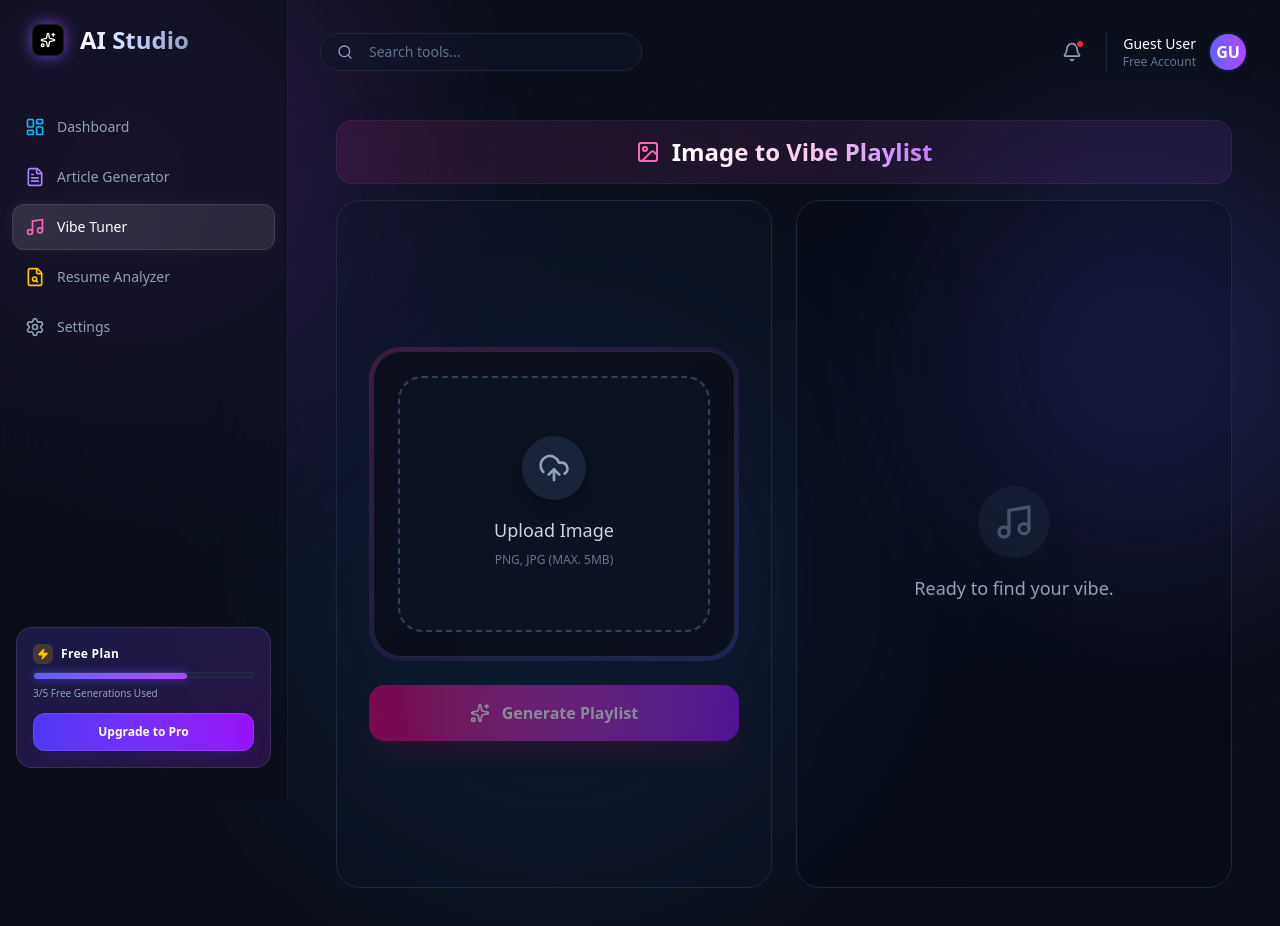
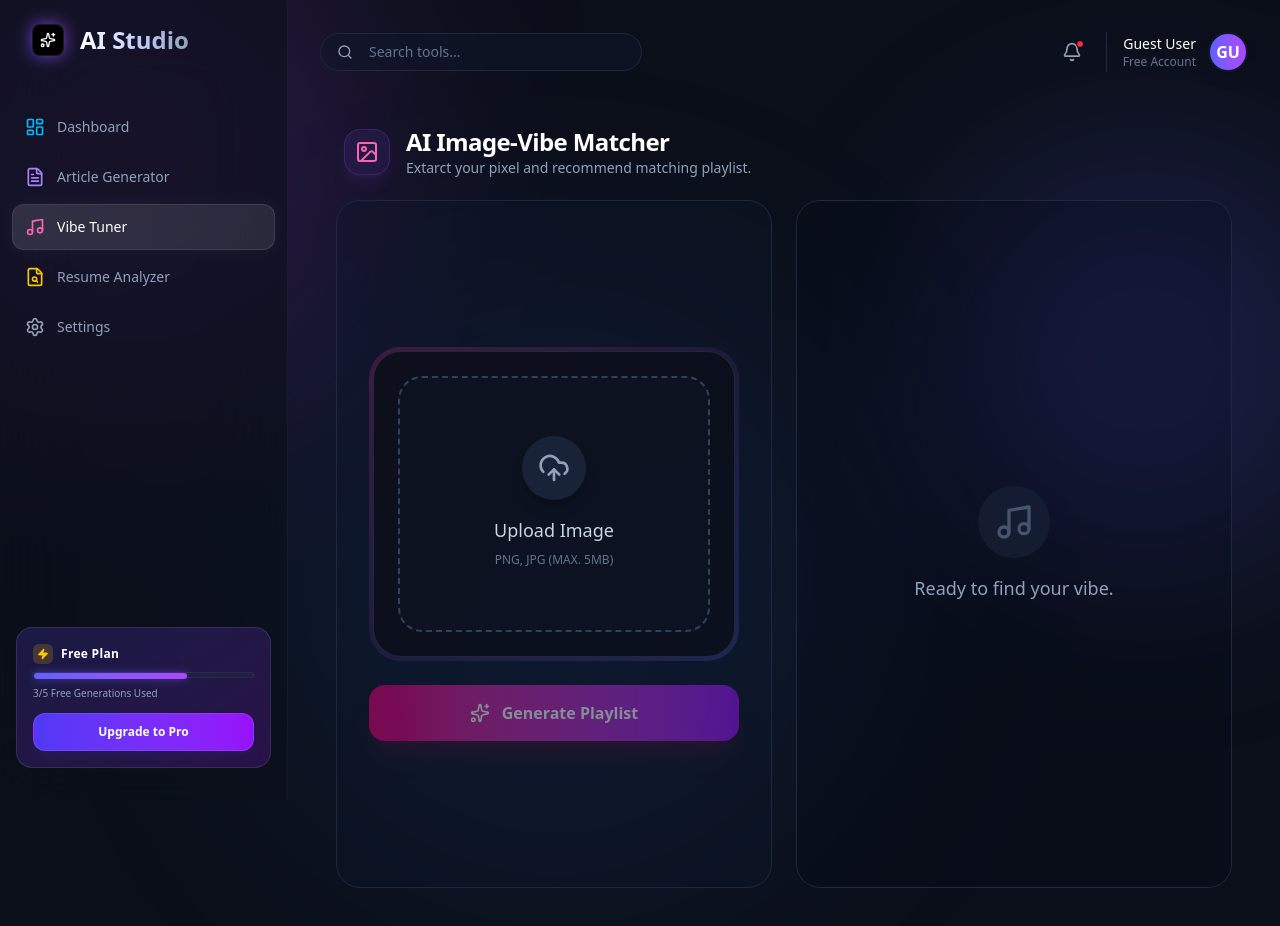
Before and after one commit to blueToothFairy/ZSaaS, a Next.js app in the folder saas-platform/: page /dashboard/vibe-tuner in a window 1280 px wide. Shown: the top 926 px of the page. Built offline with nearby package versions, Linux system fonts and the light colour scheme.

Commit message:
improve UI of Vibe Tuner page

```diff
--- a/saas-platform/src/app/(dashboard)/dashboard/vibe-tuner/page.tsx
+++ b/saas-platform/src/app/(dashboard)/dashboard/vibe-tuner/page.tsx
@@ -97,14 +97,14 @@ export default function ImageToPlaylistPage() {
     return (
         // Container chính: Full màn hình, 2 cột
         <div className="max-w-[1600px] mx-auto p-4 h-screen flex flex-col gap-4 overflow-hidden">
-
-            {/* Header - Span across both columns */}
-            <div className="shrink-0 h-16 flex items-center justify-center relative bg-gradient-to-r from-pink-500/10 to-purple-500/10 rounded-2xl border border-white/5">
-                <div className="flex items-center gap-3">
+            {/* Header */}
+            <div className="flex items-center gap-4 shrink-0 h-16 px-2">
+                <div className="p-2.5 rounded-2xl bg-violet-500/10 border border-violet-500/20 shadow-lg shadow-violet-500/10">
                     <ImageIcon className="w-6 h-6 text-pink-400" />
-                    <h1 className="text-2xl font-bold bg-clip-text text-transparent bg-gradient-to-r from-white via-pink-200 to-purple-400">
-                        Image to Vibe Playlist
-                    </h1>
+                </div>
+                <div>
+                    <h1 className="text-2xl font-bold text-white tracking-tight">AI Image-Vibe Matcher</h1>
+                    <p className="text-slate-400 text-sm">Extarct your pixel and recommend matching playlist.</p>
                 </div>
             </div>
 
@@ -204,17 +204,33 @@ export default function ImageToPlaylistPage() {
                             )}
 
                             {songs.length > 0 && (
-                                <div className="space-y-4 animate-in fade-in slide-in-from-bottom-5">
-                                    <div className="flex items-center gap-3 mb-4 sticky top-0 bg-[#0B0F19]/90 backdrop-blur-xl p-3 rounded-xl border border-white/5 z-10">
+                                <>
+                                    {songs.length > 0 && (
+                                        <div className="shrink-0 px-6 pt-6 pb-2 z-20">
+                                            <div className="flex items-center gap-3 p-3 rounded-xl bg-[#0B0F19]/95 border border-white/10 shadow-xl backdrop-blur-md">
                                                 <Disc className="w-5 h-5 text-pink-500 animate-spin-slow" />
                                                 <h2 className="text-lg font-bold text-white">Your Playlist</h2>
                                             </div>
-                                    <div className="grid gap-3">
+                                        </div>
+                                    )}
+
+                                    <div className="flex-1 overflow-y-auto custom-scrollbar px-6 pb-6 pt-4">
+                                        {isLoading && songs.length === 0 && (
+                                            <div className="flex flex-col items-center justify-center h-full gap-4">
+                                                <Loader2 className="w-10 h-10 text-pink-500 animate-spin" />
+                                                <p className="text-pink-400 animate-pulse">Extracting vibe from pixels...</p>
+                                            </div>
+                                        )}
+
+                                        {songs.length > 0 && (
+                                            <div className="grid gap-3 animate-in fade-in slide-in-from-bottom-5">
                                                 {songs.map((song, index) => (
                                                     <SongCard key={song.trackId} song={song} index={index} />
                                                 ))}
                                             </div>
+                                        )}
                                     </div>
+                                </>
                             )}
                         </div>
                     )}
```
Lines whose indentation alone changed are shown as unchanged.
